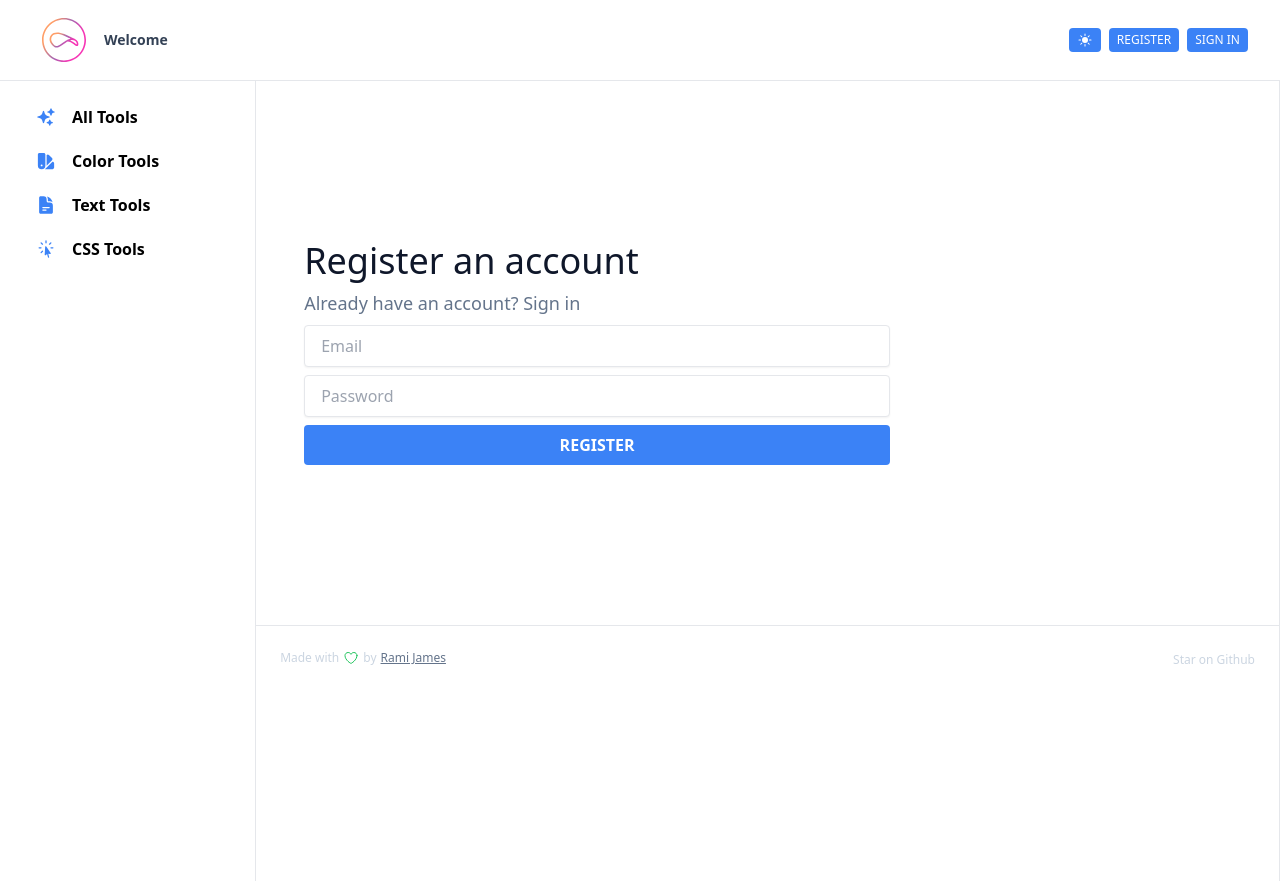
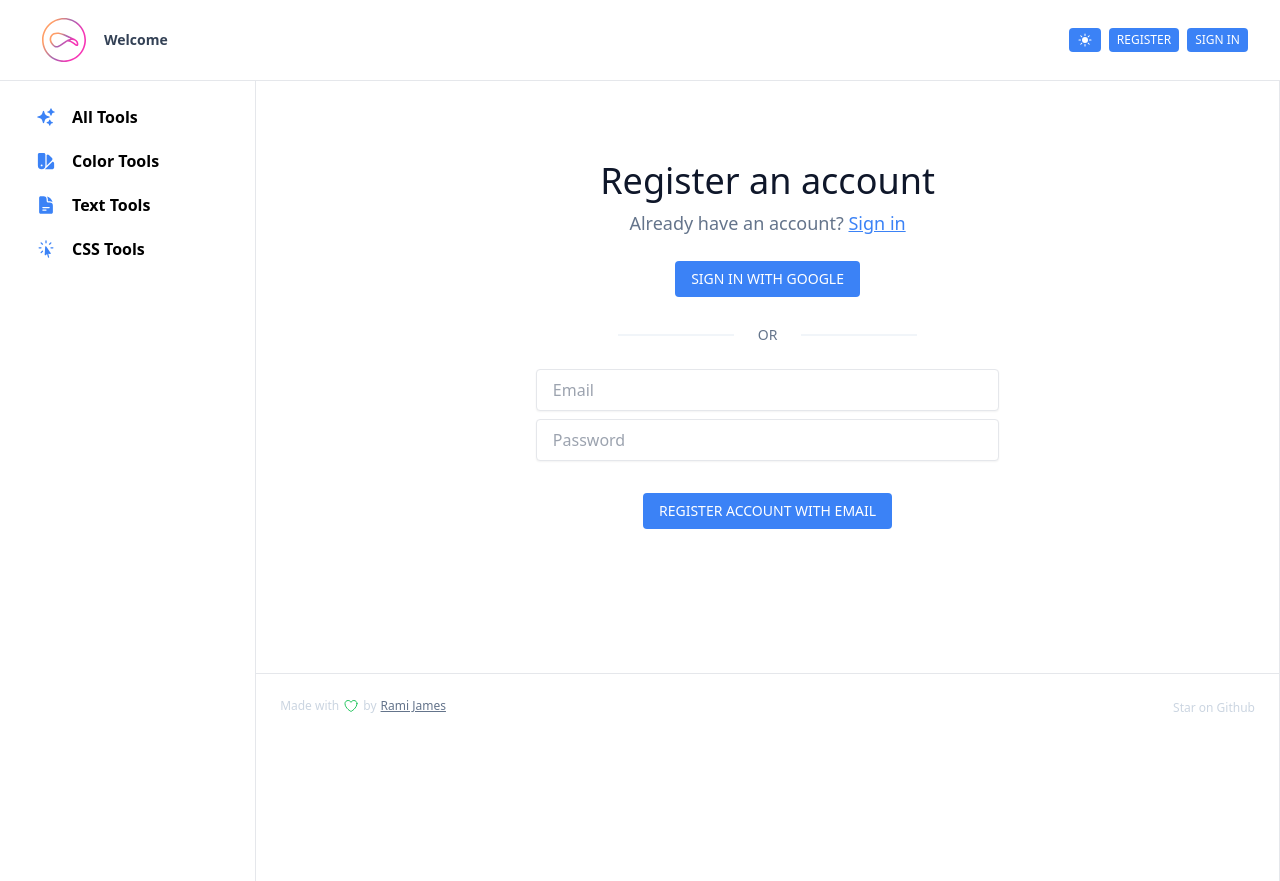
Before and after one commit to ramijames/CrispTools, a Vue app: page /register in a window 1280 px wide. Built offline with nearby package versions, Linux system fonts and the light colour scheme; no server answers; a web font is replaced by a local one; what vue3-colorpicker, vue3-highlightjs would draw is missing.

Commit message:
Sign in with google on both sign-in and register pages

```diff
--- a/src/components/shared/Button.vue
+++ b/src/components/shared/Button.vue
@@ -24,7 +24,7 @@ export default {
     buttonClasses() {
       switch (this.btnType) {
         case "primary":
-          return "bg-blue-500 hover:bg-blue-600 text-white font-semibold py-2 px-4 rounded uppercase";
+          return "bg-blue-500 hover:bg-blue-600 text-white py-2 px-4 rounded uppercase text-sm";
         case "secondary":
           return "border px-4 py-2 rounded bg-white active:bg-neutral-50 focus:shadow-outline outline-none text-slate-700 shadow text-slate-700 shadow-sm shadow-black/5 uppercase";
         case "small":
--- a/src/views/Register.vue
+++ b/src/views/Register.vue
@@ -1,35 +1,51 @@
 <template>
-  <main id="register-form" class="flex flex-col justify-center py-[10rem]">
-    <section class="flex flex-col justify-center w-2/3 px-12">
-      <h2 class="text-slate-900 dark:text-white text-4xl mb-2">Register an account</h2>
-      <p class="text-slate-500 dark:text-white/50 text-lg mb-2">Already have an account? <router-link to="/sign-in">Sign in</router-link></p>
-      <p class="mb-2"><input class="dark:bg-slate-900 dark:text-white w-full border dark:border-slate-100/10  px-4 py-2 rounded focus:border-blue-500 focus:shadow-outline outline-none text-slate-700 shadow text-slate-700 shadow-sm shadow-black/5" type='text' placeholder="Email" v-model='email'/></p>
-      <p class="mb-2"><input class="dark:bg-slate-900 dark:text-white w-full border dark:border-slate-100/10  px-4 py-2 rounded focus:border-blue-500 focus:shadow-outline outline-none text-slate-700 shadow text-slate-700 shadow-sm shadow-black/5" type='password' placeholder="Password" v-model='password'/></p>
+  <main id="register-form" class="flex flex-col justify-center pt-20 pb-36">
+    <section class="flex flex-col justify-center px-12">
+      <h2 class="text-slate-900 dark:text-white text-4xl mb-2 self-center">Register an account</h2>
+      <p class="text-slate-500 dark:text-white/50 text-lg mb-2 self-center">Already have an account? <router-link class="underline text-blue-500" to="/sign-in">Sign in</router-link></p>
+      <!-- Sign in with Google -->
+      <Button
+        btnType="primary"
+        btnText="Sign in with Google"
+        :onClick="signInWithGoogle"
+        class="self-start mt-4 mb-1 self-center"
+      />
+      <section class="w-full lg:w-1/2 mx-auto flex flex-row my-6 justify-center">
+        <div class="flex w-1/4 h-0.5 bg-slate-100 dark:bg-slate-800 self-center"></div>
+        <p class="flex text-slate-500 dark:text-white/30 text-sm uppercase self-center mx-6">Or</p>
+        <div class="flex w-1/4 h-0.5 bg-slate-100 dark:bg-slate-800 self-center"></div>
+      </section>
+
+      <!-- Sign in with Email/password -->
+      <input class="dark:bg-slate-900 mb-2 dark:text-white w-full lg:w-1/2 mx-auto border dark:border-slate-100/10  px-4 py-2 rounded focus:border-blue-500 focus:shadow-outline outline-none text-slate-700 shadow text-slate-700 shadow-sm shadow-black/5" type='text' placeholder="Email" v-model='email'/>
+      <input class="dark:bg-slate-900 dark:text-white w-full lg:w-1/2 mx-auto border dark:border-slate-100/10  px-4 py-2 rounded focus:border-blue-500 focus:shadow-outline outline-none text-slate-700 shadow text-slate-700 shadow-sm shadow-black/5" type='password' placeholder="Password" v-model='password'/>
       <p v-if="errMsg">{{ errMsg }}</p>
       <Button
             btnType="primary"
-            btnText="Register"
+            btnText="Register account with email"
             :onClick="register"
+            class="self-center mt-8"
           />
-    </section>
-    <section class="people-box">
-
     </section>
   </main>
 </template>
 
 <script setup>
 import { ref } from 'vue'
-import { getAuth, createUserWithEmailAndPassword } from 'firebase/auth'
+import { getAuth, createUserWithEmailAndPassword, signInWithPopup, GoogleAuthProvider } from 'firebase/auth'
 import { useRouter } from 'vue-router'
 import Button from '@/components/shared/Button.vue';
+
+const errMsg = ref('');
 
 const email = ref('')
 const password = ref('')
 
-const router = useRouter() // get a reference to our vue router
+const router = useRouter()
+
+// Register with email and password
 const register = () => {
-  createUserWithEmailAndPassword(getAuth(),email.value, password.value) // need .value because ref()
+  createUserWithEmailAndPassword(getAuth(),email.value, password.value)
   .then((data) => {
     console.log('Successfully registered!');
     router.push('/')
@@ -40,10 +56,18 @@ const register = () => {
   });
 }
 
+// Sign in with Google
+const signInWithGoogle = () => {
+  const provider = new GoogleAuthProvider();
+  const auth = getAuth();
+  signInWithPopup(auth, provider)
+    .then((result) => {
+      console.log('Successfully logged in with Google!');
+      router.push('/');
+    })
+    .catch((error) => {
+      errMsg.value = 'Failed to log in with Google';
+    });
+};
+
 </script>
-
-<style scoped>
-
-
-
-</style>
--- a/src/views/SignIn.vue
+++ b/src/views/SignIn.vue
@@ -1,37 +1,49 @@
 <template>
-  <main id="signin-form" class="flex flex-col justify-center py-[10rem]">
-    <section class="flex flex-col justify-center w-2/3 px-12">
-      <h2 class="text-slate-900 dark:text-white text-4xl mb-2">Sign in to your account</h2>
-      <p class="text-slate-500 dark:text-white/50 text-lg mb-2">Don't have an account? <router-link to="/register">Register</router-link></p>
-      <p class="mb-2"><input class="dark:bg-slate-900 dark:text-white w-full border dark:border-slate-100/10  px-4 py-2 rounded focus:border-blue-500 focus:shadow-outline outline-none text-slate-700 shadow text-slate-700 shadow-sm shadow-black/5" type='text' placeholder="Email" v-model='email'/></p>
-      <p class="mb-2"><input class="dark:bg-slate-900 dark:text-white w-full border dark:border-slate-100/10  px-4 py-2 rounded focus:border-blue-500 focus:shadow-outline outline-none text-slate-700 shadow text-slate-700 shadow-sm shadow-black/5" type='password' placeholder="Password" v-model='password'/></p>
+  <main id="register-form" class="flex flex-col justify-center pt-20 pb-36">
+    <section class="flex flex-col justify-center px-12">
+      <h2 class="text-slate-900 dark:text-white text-4xl mb-2 self-center">Sign in to your account</h2>
+      <p class="text-slate-500 dark:text-white/50 text-lg mb-2 self-center">Don't have an account? <router-link class="underline text-blue-500" to="/register">Register now</router-link></p>
+      <!-- Sign in with Google -->
+      <Button
+        btnType="primary"
+        btnText="Sign in with Google"
+        :onClick="signInWithGoogle"
+        class="self-start mt-4 mb-1 self-center"
+      />
+      <section class="w-full lg:w-1/2 mx-auto flex flex-row my-6 justify-center">
+        <div class="flex w-1/4 h-0.5 bg-slate-100 dark:bg-slate-800 self-center"></div>
+        <p class="flex text-slate-500 dark:text-white/30 text-sm uppercase self-center mx-6">Or</p>
+        <div class="flex w-1/4 h-0.5 bg-slate-100 dark:bg-slate-800 self-center"></div>
+      </section>
+
+      <!-- Sign in with Email/password -->
+      <input class="dark:bg-slate-900 mb-2 dark:text-white w-full lg:w-1/2 mx-auto border dark:border-slate-100/10  px-4 py-2 rounded focus:border-blue-500 focus:shadow-outline outline-none text-slate-700 shadow text-slate-700 shadow-sm shadow-black/5" type='text' placeholder="Email" v-model='email'/>
+      <input class="dark:bg-slate-900 dark:text-white w-full lg:w-1/2 mx-auto border dark:border-slate-100/10  px-4 py-2 rounded focus:border-blue-500 focus:shadow-outline outline-none text-slate-700 shadow text-slate-700 shadow-sm shadow-black/5" type='password' placeholder="Password" v-model='password'/>
       <p v-if="errMsg">{{ errMsg }}</p>
       <Button
             btnType="primary"
-            btnText="Sign in"
+            btnText="Sign in with email"
             :onClick="signIn"
+            class="self-center mt-8"
           />
-    </section>
-    <section class="people-box">
-
     </section>
   </main>
 </template>
 
 <script setup>
 import { ref } from 'vue'
-import { getAuth, signInWithEmailAndPassword } from 'firebase/auth'
+import { getAuth, signInWithEmailAndPassword, signInWithPopup, GoogleAuthProvider } from 'firebase/auth'
 import { useRouter } from 'vue-router'
 import Button from '@/components/shared/Button.vue';
 
 const email = ref('')
 const password = ref('')
-const errMsg = ref() // ERROR MESSAGE
+const errMsg = ref()
 
-const router = useRouter() // get a reference to our vue router
+const router = useRouter()
 
-const signIn = () => { // we also renamed this method
-signInWithEmailAndPassword(getAuth(),email.value, password.value) // THIS LINE CHANGED
+const signIn = () => {
+  signInWithEmailAndPassword(getAuth(),email.value, password.value)
     .then((data) => {
       console.log('Successfully logged in!');
       router.push('/')
@@ -53,6 +65,20 @@ signInWithEmailAndPassword(getAuth(),email.value, password.value) // THIS LINE C
       }
     });
 }
+
+// Sign in with Google
+const signInWithGoogle = () => {
+  const provider = new GoogleAuthProvider();
+  const auth = getAuth();
+  signInWithPopup(auth, provider)
+    .then((result) => {
+      console.log('Successfully logged in with Google!');
+      router.push('/');
+    })
+    .catch((error) => {
+      errMsg.value = 'Failed to log in with Google';
+    });
+};
 </script>
 
 <style scoped>
--- a/src/views/TextTools/WordCounterView.vue
+++ b/src/views/TextTools/WordCounterView.vue
@@ -7,7 +7,7 @@ import SectionHeader from "@/components/layout/SectionHeader.vue";
 
 import {
   DocumentTextIcon
-} from "@heroicons/vue/24/outline";
+} from "@heroicons/vue/24/solid";
 
 
 export default {
```
Lines whose indentation alone changed are shown as unchanged.
